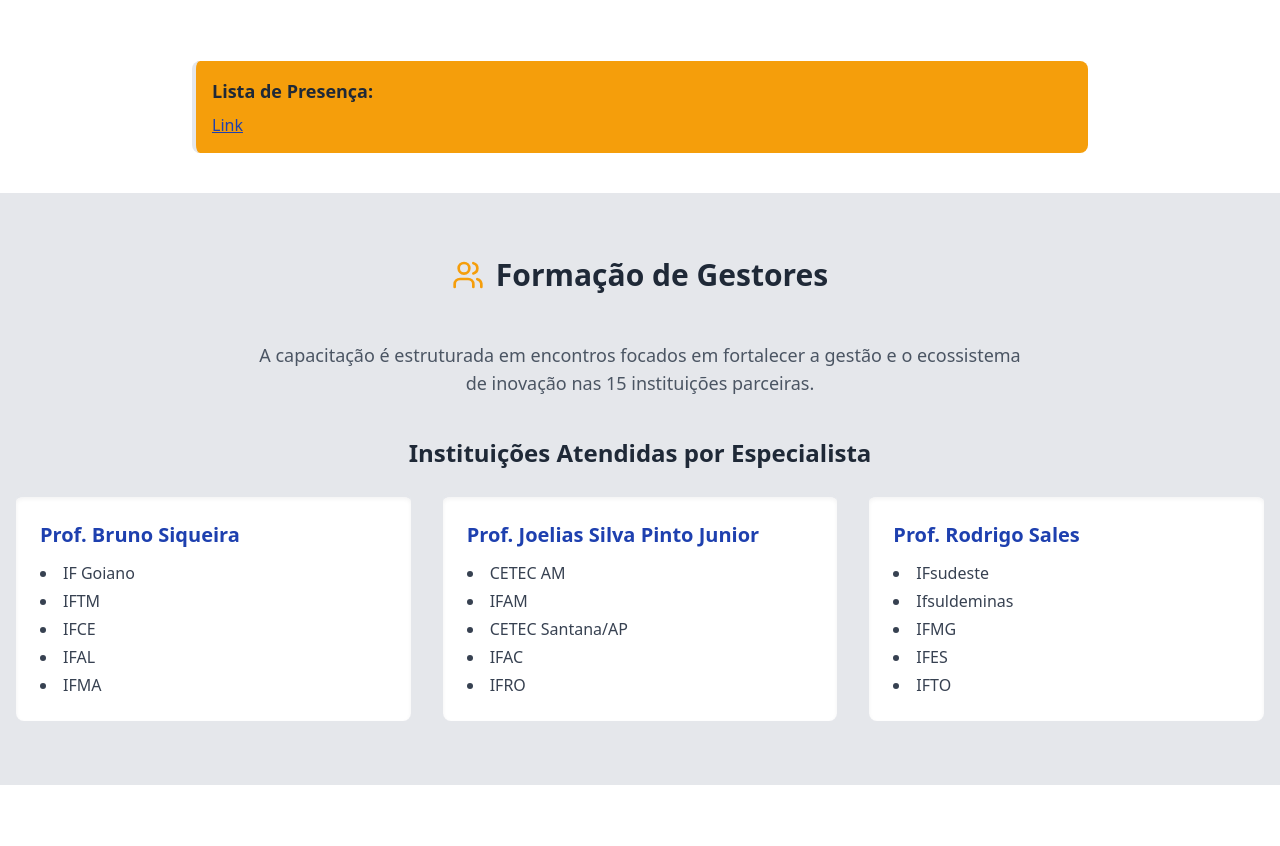
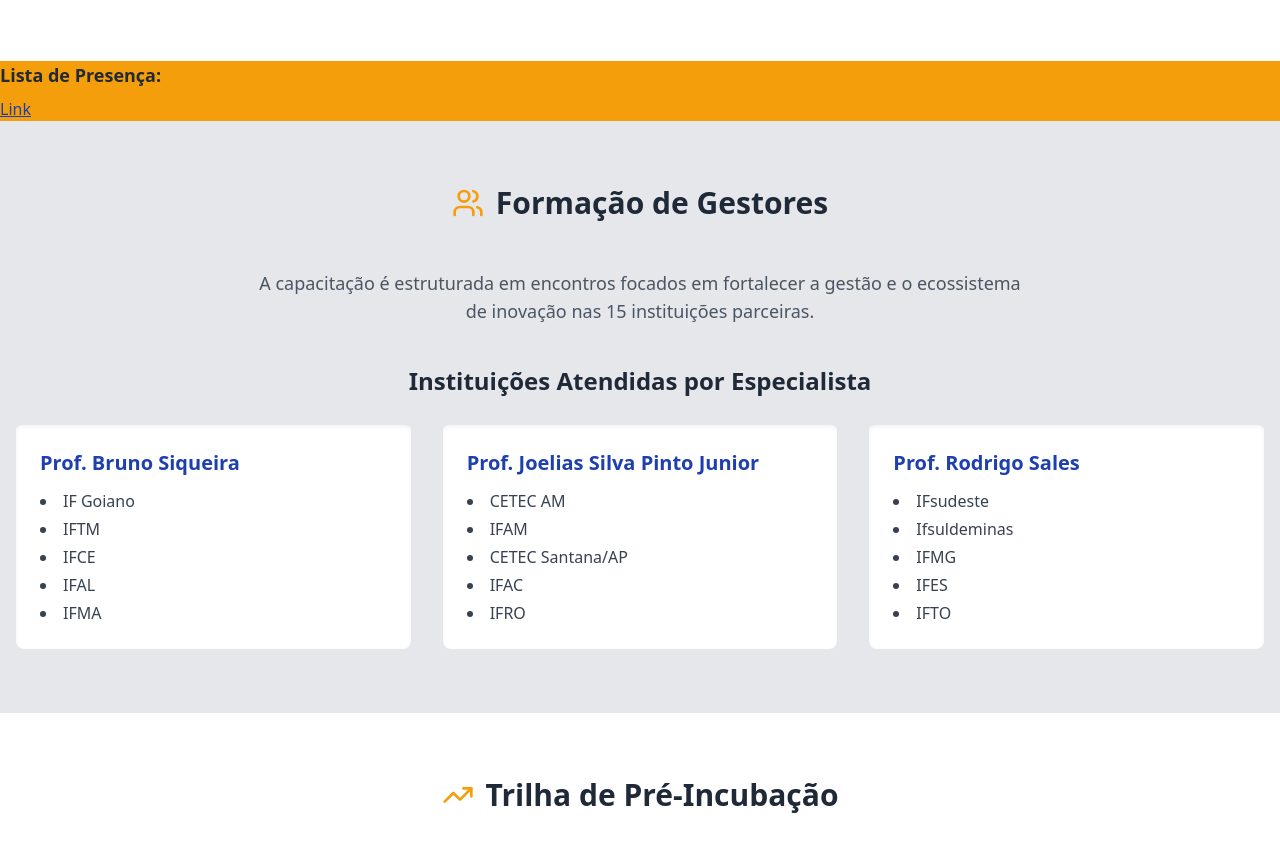
Before and after one commit to trilhabrasilinovador/site, a plain HTML site: page index.html in a window 1280 px wide. Shown: the part 1496-2342 px from the top of the page. Drawn offline with nearby package versions, Linux system fonts and the light colour scheme.

Commit message:
Update index.html
Signed-off-by: trilhabrasilinovador <trilhabrasilinovador@gmail.com>

```diff
--- a/index.html
+++ b/index.html
@@ -345,7 +345,7 @@
             </div>
         </section>
 
-        <div class="bg-secondary border-l-4 border-secondary p-4 mb-10 max-w-4xl mx-auto rounded-lg">
+        <div class="bg-secondary mx-auto">
                     <p class="font-semibold text-lg text-gray-800 mb-2">Lista de Presença:</p>
                     <a href="https://docs.google.com/spreadsheets/d/17peUjMkNNb6bGxCvcQSWqOWLM-a8scn5U86jivFbejU/edit?gid=723479412#gid=723479412" target="_blank"
                         class="text-primary hover:text-primary/80 break-all underline">
```
